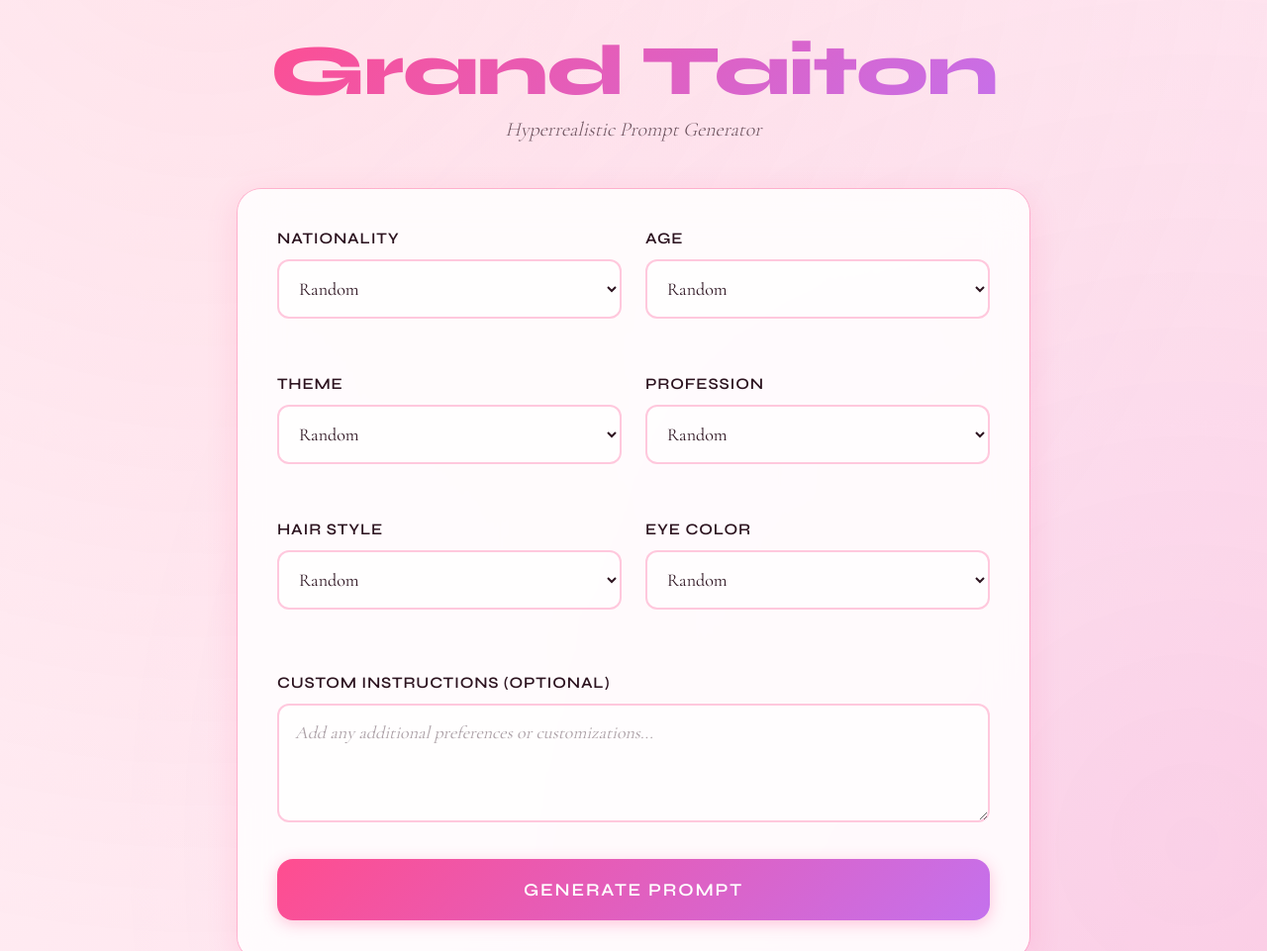
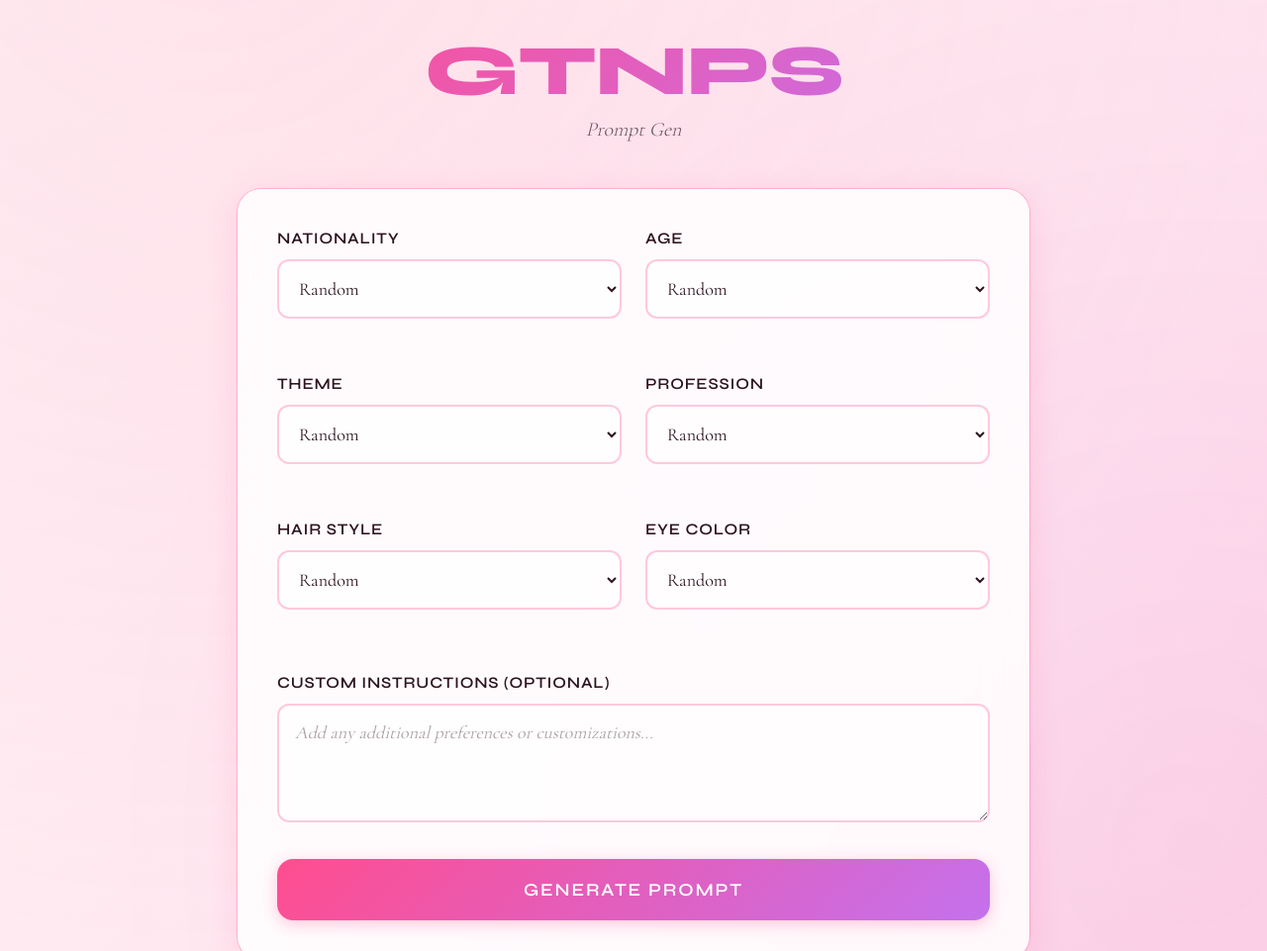
Before and after one commit to frasiervoiceimlistening/grandtaitonnps, a plain HTML site: page index.html in a window 1280 px wide. Shown: the top 961 px of the page at 99% size. Drawn offline with nearby package versions, Linux system fonts and the light colour scheme.

Commit message:
Update index.html

```diff
--- a/index.html
+++ b/index.html
@@ -469,8 +469,8 @@
 <body>
     <div class="container">
         <header>
-            <h1>Grand Taiton</h1>
-            <p class="subtitle">Hyperrealistic Prompt Generator</p>
+            <h1>GTNPS</h1>
+            <p class="subtitle">Prompt Gen</p>
         </header>
 
         <div class="card">
```
